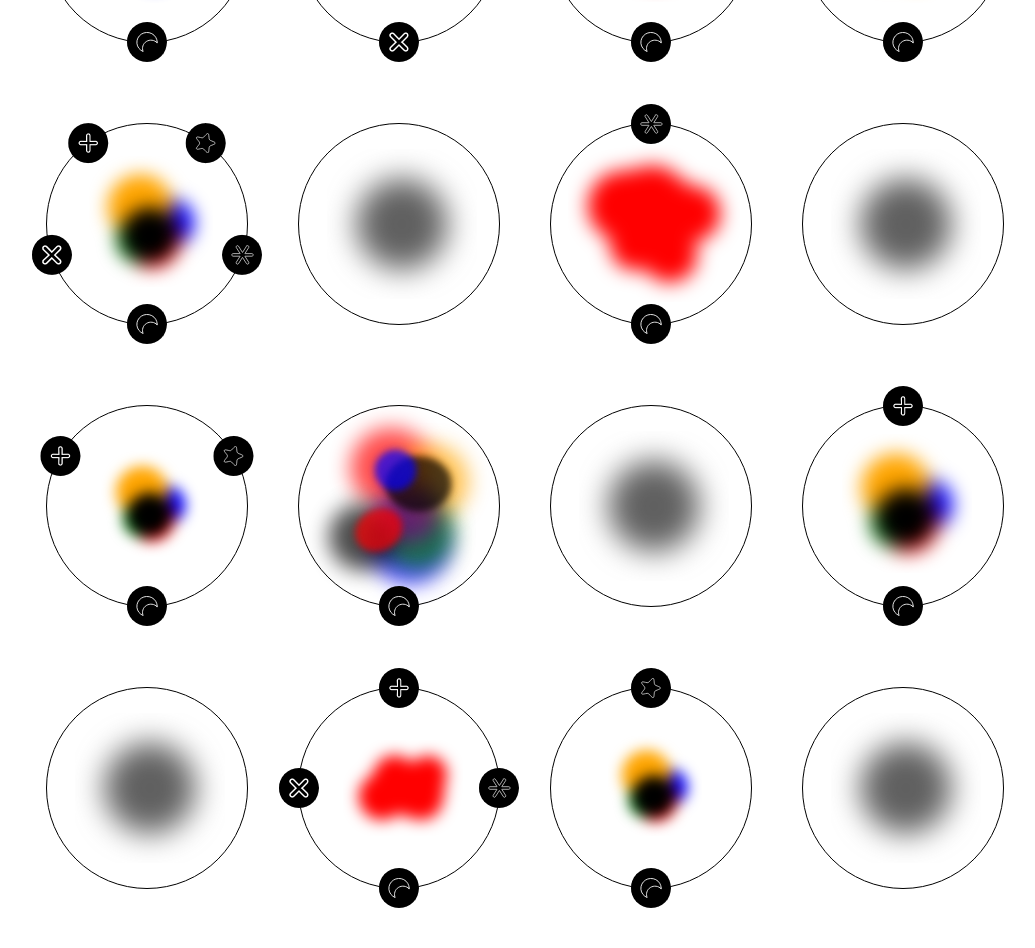
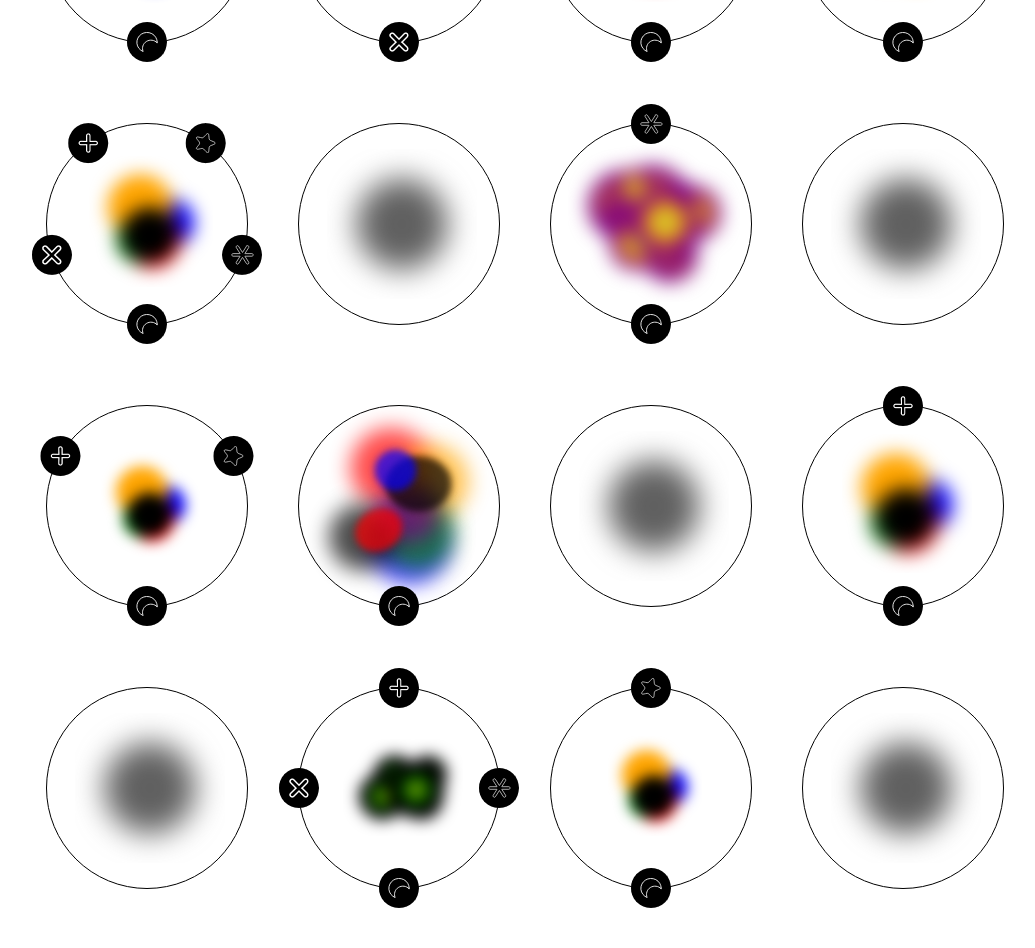
Before and after one commit to fpeittiutdt/vd_proyecto_2, a Svelte app: page / in a window 1280 px wide. Shown: the part 580-1528 px from the top of the page, without its empty margins (105-1140 px from the left). Built offline with nearby package versions, Linux system fonts and the light colour scheme.

Commit message:
Gradiente v1 (prueba nomás).

```diff
--- a/src/App.svelte
+++ b/src/App.svelte
@@ -6,29 +6,54 @@
   let series = [];
 
   // Ve o no series
-  let watch_series = d3.scaleOrdinal().domain(["Si", "No"]).range([true, false])
+  let watch_series = d3
+    .scaleOrdinal()
+    .domain(["Si", "No"])
+    .range([true, false]);
 
   // Cantidad promedio de capítulos vistos
   let episodes = d3.scaleLinear().range([100, 200]);
 
   // Géneros favoritos
-  let genres = d3.scaleOrdinal().domain(["Drama", "Comedia", "Misterio", "Crimen", "Romance", "Ciencia Ficción"]).range(["blue", "yellow", "black", "black", "purple", "green"]).unknown("orange")
+  let genreColor = d3
+    .scaleOrdinal()
+    .domain([
+      "Drama",
+      "Comedia",
+      "Misterio",
+      "Crimen",
+      "Romance",
+      "Ciencia Ficción",
+    ])
+    .range(["blue", "yellow", "black", "black", "purple", "green"])
+    .unknown("orange");
 
   // Plataformas
-  let platforms = d3.scaleOrdinal().domain(["Netflix", "Disney+", "Star+", "HBO", "Amazon Prime"]).range(["moon", "plus", "star", "asterisk", "cross"]).unknown("minus")
+  let platforms = d3
+    .scaleOrdinal()
+    .domain(["Netflix", "Disney+", "Star+", "HBO", "Amazon Prime"])
+    .range(["moon", "plus", "star", "asterisk", "cross"])
+    .unknown("minus");
 
   // Rating de la serie favorita
-  let rating = d3.scaleLinear().range([1,5]).unknown(0);
+  let rating = d3.scaleLinear().range([1, 5]).unknown(0);
 
-  function divide_platforms(s){
+  function divide_platforms(s) {
     let res = s.split(", ");
-    console.log(res);
     return res;
+  }
+
+  function divide_genres(s) {
+    let res = [];
+    let splittedGenres = s.split(", ");
+    for (let i = 0; i < splittedGenres.length; i++) {
+      res.push(genreColor(splittedGenres[i]));
+    }
+    return [...new Set(res)];
   }
 
   onMount(() => {
     d3.csv("./data/series.csv", d3.autoType).then((data) => {
-
       let minMaxEpisodes = d3.extent(data, (d) => d.episodes);
       episodes = episodes.domain(minMaxEpisodes);
 
@@ -36,25 +61,22 @@
       rating = rating.domain(minMaxRating);
 
       series = data;
-      console.log(rating(8.095));
+    });
   });
 
-  });
-
-
-  function transformar(n){ // Número de vértices (triángulo)
+  // Función para posicionar n elementos equidistantes sobre un círculo
+  function transformar(n) {
+    // Número de vértices (triángulo)
     const radius = 100; // Radio del círculo grande
     let smallCircles = [];
     for (let i = 0; i < n; i++) {
-      const angle = (2 * Math.PI / n) * i;
+      const angle = ((2 * Math.PI) / n) * i;
       const x = radius * Math.cos(angle);
       const y = radius * Math.sin(angle);
       smallCircles.push({ x, y });
     }
-    console.log(smallCircles);
     return smallCircles;
   }
-
 </script>
 
 <main>
@@ -67,26 +89,196 @@
     <p class="bajada">Explorando los gustos a traves de datos</p>
   </div>
 
-  <!-- Conedor de las entidades -->
+  <!-- Contenedor de las entidades -->
   <div class="container">
     {#each series as entry}
       <div class="circle-entry">
         {#if watch_series(entry.watch)}
-          {#each transformar(divide_platforms(entry.platforms).length) as {x, y}, i}
-          <div class="small-circle" style="transform: translate({x}px, {y}px);">
-            <img src="/images/{platforms(divide_platforms(entry.platforms)[i])}.svg" alt="plataforma" class="platform-img">
-          </div> <!-- Agregar más si necesitas múltiples círculos -->
+          {#each transformar(divide_platforms(entry.platforms).length) as { x, y }, i}
+            <div
+              class="small-circle"
+              style="transform: translate({x}px, {y}px);"
+            >
+              <img
+                src="/images/{platforms(
+                  divide_platforms(entry.platforms)[i]
+                )}.svg"
+                alt="plataforma"
+                class="platform-img"
+              />
+            </div>
+            <!-- Agregar más si necesitas múltiples círculos -->
           {/each}
+
+          {#if parseInt(rating(entry.favRate)) == 1}
             <div class="data-entry">
-          <img src="/images/Blob{parseInt(rating(entry.favRate))}.svg" alt="vacio" width = "{episodes(entry.episodes)}px" height =  "{episodes(entry.episodes)}px">
+              <svg
+                width="{episodes(entry.episodes)}px"
+                height="{episodes(entry.episodes)}px"
+                viewBox="0 0 721 794"
+                fill="url(#blob1color)"
+                xmlns="http://www.w3.org/2000/svg"
+              >
+                <g filter="url(#filter0_f_87_1376)">
+                  <path
+                    d="M312.097 345.072C382.533 345.072 439.633 287.972 439.633 217.536C439.633 147.1 382.533 90 312.097 90C241.661 90 184.561 147.1 184.561 217.536C184.561 287.972 241.661 345.072 312.097 345.072Z"
+                  />
+                  <path
+                    d="M502.831 452.248C432.395 452.248 375.295 395.148 375.295 324.712C375.295 254.276 432.395 197.176 502.831 197.176C573.267 197.176 630.367 254.276 630.367 324.712C630.367 395.148 573.267 452.248 502.831 452.248Z"
+                  />
+                  <path
+                    d="M460.354 494.725C389.917 494.725 332.818 437.625 332.818 367.189C332.818 296.753 389.917 239.653 460.354 239.653C530.79 239.653 587.89 296.753 587.89 367.189C587.89 437.625 530.79 494.725 460.354 494.725Z"
+                  />
+                  <path
+                    d="M276.753 703.086C366.08 703.086 438.495 630.672 438.495 541.344C438.495 452.016 366.08 379.602 276.753 379.602C187.425 379.602 115.011 452.016 115.011 541.344C115.011 630.672 187.425 703.086 276.753 703.086Z"
+                  />
+                  <path
+                    d="M326.921 628.975C416.248 628.975 488.663 556.561 488.663 467.233C488.663 377.905 416.248 305.491 326.921 305.491C237.593 305.491 165.179 377.905 165.179 467.233C165.179 556.561 237.593 628.975 326.921 628.975Z"
+                  />
+                  <path
+                    d="M266.628 213.218C321.104 225.329 355.447 279.309 343.336 333.784C331.224 388.26 277.245 422.603 222.77 410.492C168.294 398.38 133.951 344.401 146.062 289.925C158.174 235.45 212.153 201.107 266.628 213.218Z"
+                  />
+                  <path
+                    d="M260.44 230.852C159.681 238.188 83.6531 321.783 90.6266 417.567C97.6 513.352 184.934 585.054 285.693 577.718C386.452 570.382 462.48 486.787 455.507 391.003C448.533 295.218 361.199 223.516 260.44 230.852Z"
+                  />
+                  <path
+                    d="M556.028 413.289C592.335 473.283 575.533 549.897 518.5 584.411C461.468 618.926 385.801 598.27 349.495 538.276C313.188 478.282 329.99 401.668 387.022 367.153C444.055 332.639 519.721 353.294 556.028 413.289Z"
+                  />
+                  <path
+                    d="M353.876 503.88C441.089 503.88 511.789 433.18 511.789 345.967C511.789 258.754 441.089 188.054 353.876 188.054C266.663 188.054 195.963 258.754 195.963 345.967C195.963 433.18 266.663 503.88 353.876 503.88Z"
+                  />
+                  <path
+                    d="M195.393 576.851C244.194 576.851 283.756 537.29 283.756 488.488C283.756 439.687 244.194 400.125 195.393 400.125C146.591 400.125 107.03 439.687 107.03 488.488C107.03 537.29 146.591 576.851 195.393 576.851Z"
+                  />
+                </g>
+                <defs>
+                  <radialGradient id="blob1color">
+                    {#each divide_genres(entry.genres) as genreType, i}
+                      {console.log(genreType)}
+                      <stop
+                        offset="{i *
+                          (100 / divide_genres(entry.genres).length)}%"
+                        stop-color={genreType}
+                      />
+                    {/each}
+                  </radialGradient>
+                  <filter
+                    id="filter0_f_87_1376"
+                    x="0.182861"
+                    y="0"
+                    width="720.184"
+                    height="793.086"
+                    filterUnits="userSpaceOnUse"
+                    color-interpolation-filters="sRGB"
+                  >
+                    <feFlood flood-opacity="0" result="BackgroundImageFix" />
+                    <feBlend
+                      mode="normal"
+                      in="SourceGraphic"
+                      in2="BackgroundImageFix"
+                      result="shape"
+                    />
+                    <feGaussianBlur
+                      stdDeviation="45"
+                      result="effect1_foregroundBlur_87_1376"
+                    />
+                  </filter>
+                </defs>
+              </svg>
             </div>
-
+          {:else if parseInt(rating(entry.favRate)) == 2}
+            <div class="data-entry">
+              <svg
+                width="{episodes(entry.episodes)}px"
+                height="{episodes(entry.episodes)}px"
+                viewBox="0 0 800 800"
+                fill="url(#blob2color)"
+                xmlns="http://www.w3.org/2000/svg"
+              >
+                <mask
+                  id="mask0_87_1388"
+                  style="mask-type:luminance"
+                  maskUnits="userSpaceOnUse"
+                  x="0"
+                  y="0"
+                  width="800"
+                  height="800"
+                >
+                  <path d="M800 0H0V800H800V0Z" fill="white" />
+                </mask>
+                <g mask="url(#mask0_87_1388)">
+                  <g filter="url(#filter0_f_87_1388)">
+                    <path
+                      d="M407.945 549.497C348.827 588.958 268.913 573.025 229.452 513.907C189.99 454.79 205.924 374.876 265.041 335.414C324.158 295.953 404.072 311.887 443.534 371.004C482.996 430.121 467.062 510.035 407.945 549.497Z"
+                    />
+                    <path
+                      d="M563.313 437.924C519.525 376.064 433.879 361.413 372.018 405.202C310.157 448.99 295.507 534.636 339.295 596.497C383.084 658.358 468.73 673.008 530.591 629.22C592.452 585.431 607.102 499.785 563.313 437.924Z"
+                    />
+                    <path
+                      d="M217.239 286.258C239.307 343.152 303.318 371.384 360.212 349.316C417.105 327.248 445.337 263.237 423.27 206.344C401.202 149.45 337.191 121.218 280.297 143.286C223.404 165.353 195.172 229.364 217.239 286.258Z"
+                    />
+                    <path
+                      d="M348.407 239.554C373.186 175.669 445.062 143.968 508.947 168.747C572.832 193.526 604.533 265.403 579.753 329.287C554.974 393.172 483.098 424.873 419.213 400.094C355.329 375.314 323.627 303.438 348.407 239.554Z"
+                    />
+                    <path
+                      d="M332.834 465.642C414.67 508.879 516.061 477.588 559.299 395.752C602.536 313.916 571.245 212.525 489.409 169.288C407.573 126.051 306.181 157.341 262.944 239.177C219.707 321.013 250.998 422.405 332.834 465.642Z"
+                    />
+                  </g>
+                </g>
+                <defs>
+                  <radialGradient id="blob2color">
+                    {#each divide_genres(entry.genres) as genreType, i}
+                      <stop
+                        offset="{i *
+                          (100 / divide_genres(entry.genres).length)}%"
+                        stop-color={genreType}
+                      />
+                    {/each}
+                  </radialGradient>
+                  <filter
+                    id="filter0_f_87_1388"
+                    x="117.781"
+                    y="45.778"
+                    width="560.765"
+                    height="698.675"
+                    filterUnits="userSpaceOnUse"
+                    color-interpolation-filters="sRGB"
+                  >
+                    <feFlood flood-opacity="0" result="BackgroundImageFix" />
+                    <feBlend
+                      mode="normal"
+                      in="SourceGraphic"
+                      in2="BackgroundImageFix"
+                      result="shape"
+                    />
+                    <feGaussianBlur
+                      stdDeviation="45"
+                      result="effect1_foregroundBlur_87_1388"
+                    />
+                  </filter>
+                </defs>
+              </svg>
+            </div>
+          {:else if parseInt(rating(entry.favRate)) > 2}
+            <div class="data-entry">
+              <img
+                src="/images/Blob{parseInt(rating(entry.favRate))}.svg"
+                alt="vacio"
+                width="{episodes(entry.episodes)}px"
+                height="{episodes(entry.episodes)}px"
+              />
+            </div>
+          {/if}
         {:else}
           <div class="data-entry">
-          <img src="/images/Blob{parseInt(rating(entry.favRate))}.svg" alt="vacio" width = "150px" height =  "150px">
+            <img
+              src="/images/Blob{parseInt(rating(entry.favRate))}.svg"
+              alt="vacio"
+              width="150px"
+              height="150px"
+            />
           </div>
         {/if}
-
 
         <!--<div class="small-circle">
         <img src="/images/minus.svg" alt="minus" class="minus">
@@ -95,43 +287,16 @@
       <div class="small-circle">
         <img src="/images/minus.svg" alt="minus" class="minus">
       </div> -->
-
       </div>
     {/each}
   </div>
-  <!--  <div class="container">
-    Iteramos la data para visualizar c/ entidad
-    {#each deportistas as dep}
-      <div class="person-container">
-        <div
-          class="medal"
-          style="background-color: {colorMedalla(dep.medalla)}"
-        ></div>
-        <div
-          class="person"
-          style="border-width: {grosor(dep.edad)}px;
-        background-color:{colorGenero(dep.genero)};
-        width: {2 * radioAltura(dep.altura)}px;
-        height: {2 * radioAltura(dep.altura)}px;
-        border-color: {colorContinentes(dep.continente)}"
-        ></div>
-        <p class="name">
-          <b>{dep.nombre}</b>
-          <br />
-          {dep.continente}
-        </p>
-      </div>
-    {/each}
-  </div> -->
 </main>
 
 <style>
-
-  :global(body){
+  :global(body) {
   }
 
-
-  .platform-img{
+  .platform-img {
     /*position: relative; para centrar "manualmente"
     left: 20%;
     top: 10%;*/
@@ -157,8 +322,7 @@
 }
 /* Añadir más según sea necesario, ajustando los grados de rotación */
 
-
-  .circle-entry{
+  .circle-entry {
     position: relative;
     height: 200px;
     border: 1.5px black solid;
@@ -169,9 +333,9 @@
     border-radius: 50%;
     margin-bottom: 50px;
     margin-right: 20px;
-    -webkit-animation:spin 4s linear infinite;
-    -moz-animation:spin 4s linear infinite;
-    animation:spin 4s linear infinite;
+    -webkit-animation: spin 4s linear infinite;
+    -moz-animation: spin 4s linear infinite;
+    animation: spin 4s linear infinite;
   }
 
   .header {
@@ -208,46 +372,20 @@
     gap: 30px;
     margin-bottom: 100px;
   }
-  .person-container {
-    display: flex;
-    justify-content: center;
-    flex-direction: column;
-    align-items: center;
-    flex: 180px 0 0;
+  @-moz-keyframes spin {
+    100% {
+      -moz-transform: rotate(360deg);
     }
-  .person {
-    width: 100px;
-    height: 100px;
-    border: 10px solid black;
-    border-radius: 50%;
-    box-sizing: border-box;
-    background-color: pink;
-  }
-  .medal {
-    width: 15px;
-    height: 15px;
-    border-radius: 50%;
-    background-color: gold;
-    margin: 5px 0;
-  }
-  .name {
-    font-size: 14px;
-    color: rgb(65, 65, 65);
-    font-weight: normal;
-    text-align: center;
-    margin-top: 5px;
-  }
-  @-moz-keyframes spin {
-    100% { -moz-transform: rotate(360deg); }
   }
   @-webkit-keyframes spin {
-    100% { -webkit-transform: rotate(360deg); }
+    100% {
+      -webkit-transform: rotate(360deg);
+    }
   }
   @keyframes spin {
     100% {
       -webkit-transform: rotate(360deg);
-        transform:rotate(360deg);
+      transform: rotate(360deg);
     }
   }
-
 </style>
```
Lines whose indentation alone changed are shown as unchanged.
